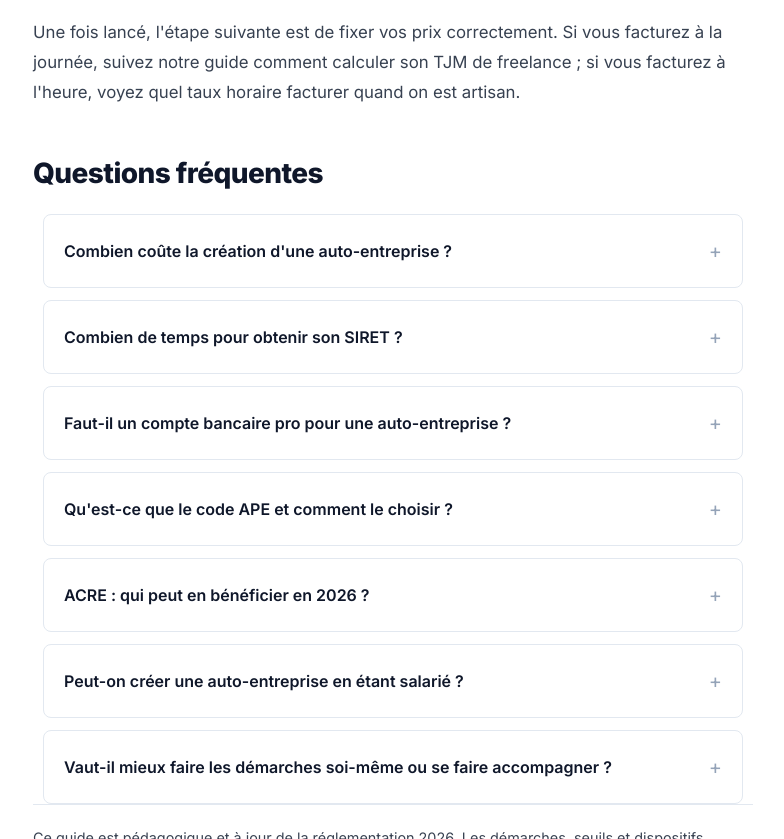
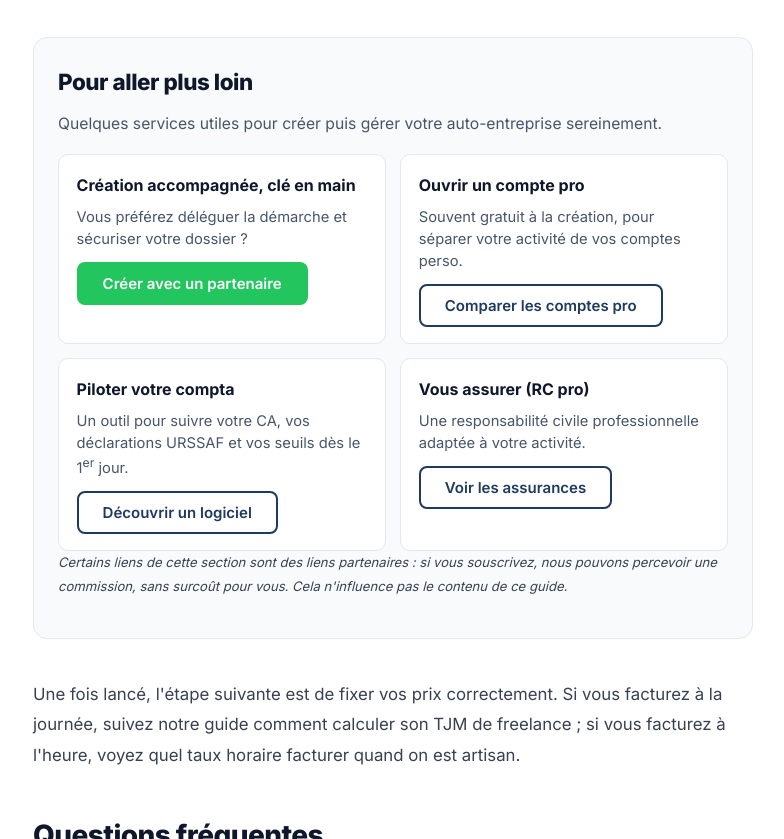
Before and after one commit to outils-tpe/outils-tpe, a website: page public/guides/creer-son-auto-entreprise/index.html in a window 1280 px wide. Shown: the part 5144-5983 px from the top of the page, without its empty margins (247-1031 px from the left). Drawn offline with Linux system fonts and the light colour scheme.

Commit message:
Sauvegarde auto avant modification

```diff
--- a/public/guides/creer-son-auto-entreprise/index.html
+++ b/public/guides/creer-son-auto-entreprise/index.html
@@ -519,7 +519,7 @@
              La mention des liens affiliés (.reco__disclosure) doit rester visible.
              Voir base Notion « Partenaires d'affiliation » (aujourd'hui tous « À faire »).
              ============================================================================ -->
-        <section class="reco" hidden aria-label="Outils et services recommandés">
+        <section class="reco" aria-label="Outils et services recommandés">
           <h2>Pour aller plus loin</h2>
           <p class="reco__intro">
             Quelques services utiles pour créer puis gérer votre auto-entreprise sereinement.
```
